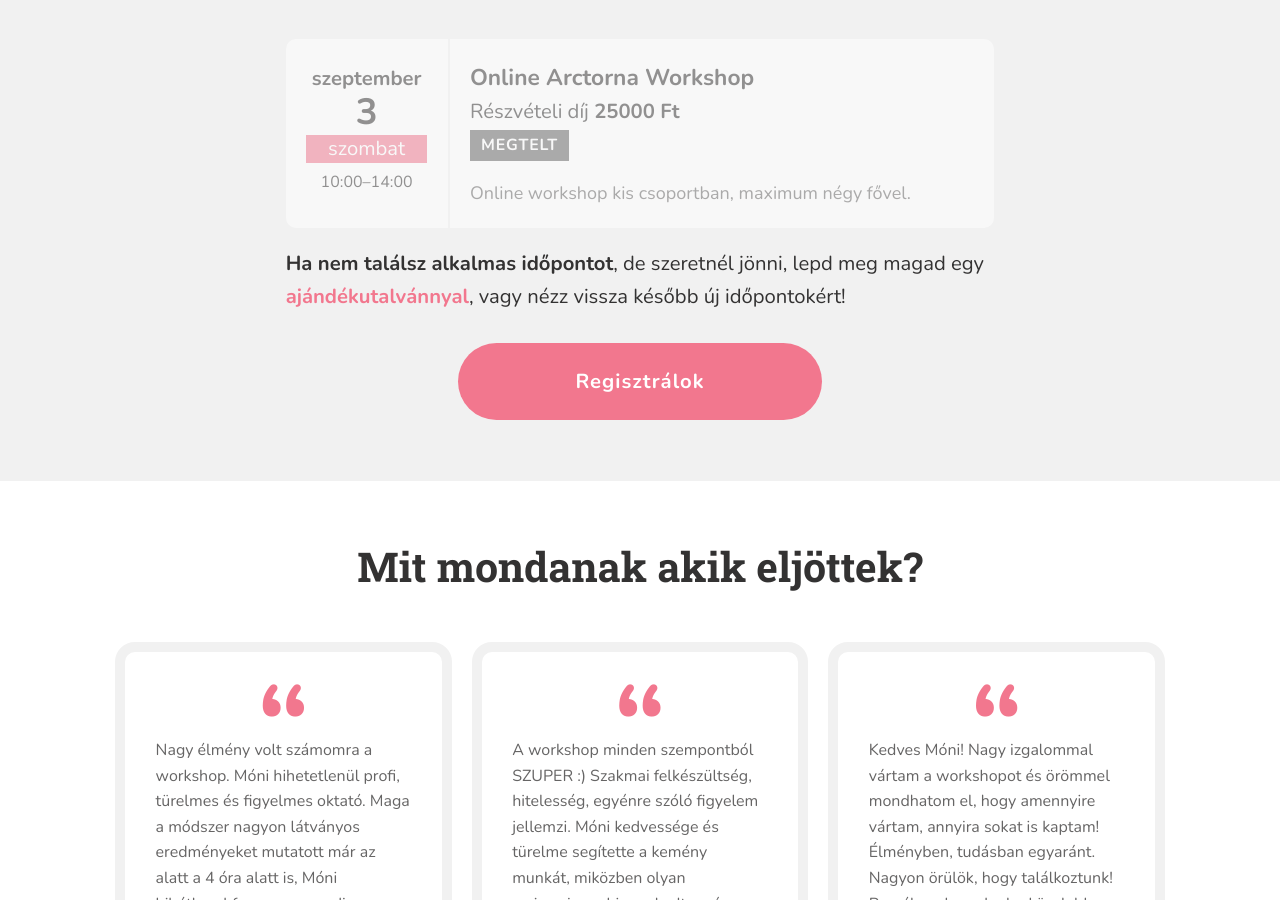
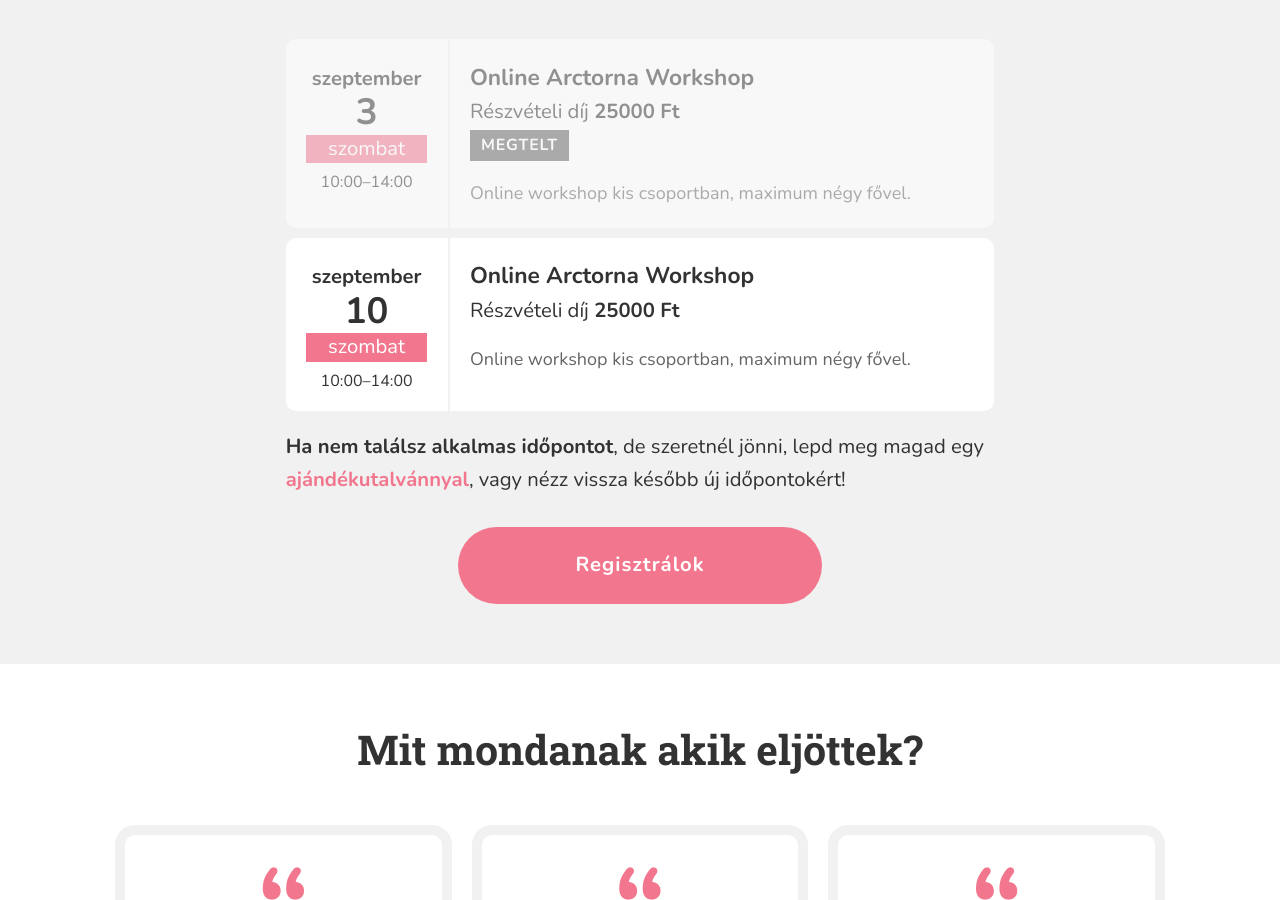
Before and after one commit to monikamudra/arctorna, a Jekyll site: the page built from workshop.md, in a window 1280 px wide and 900 px high, scrolled down 2324 px. Built offline with Jekyll 4.4.1, drawn with Linux system fonts in a browser that asks for light colours.

Commit message:
Update workshop event

```diff
--- a/_data/workshop.yaml
+++ b/_data/workshop.yaml
@@ -46,3 +46,12 @@ events:
       Online workshop kis csoportban, maximum négy fővel.
     price: 25000
     full: true
+
+  - date: 2022-9-10-T10:00
+    start: "10:00"
+    end: "14:00"
+    title: Online Arctorna Workshop
+    description: >-
+      Online workshop kis csoportban, maximum négy fővel.
+    price: 25000
+    full: false
```
